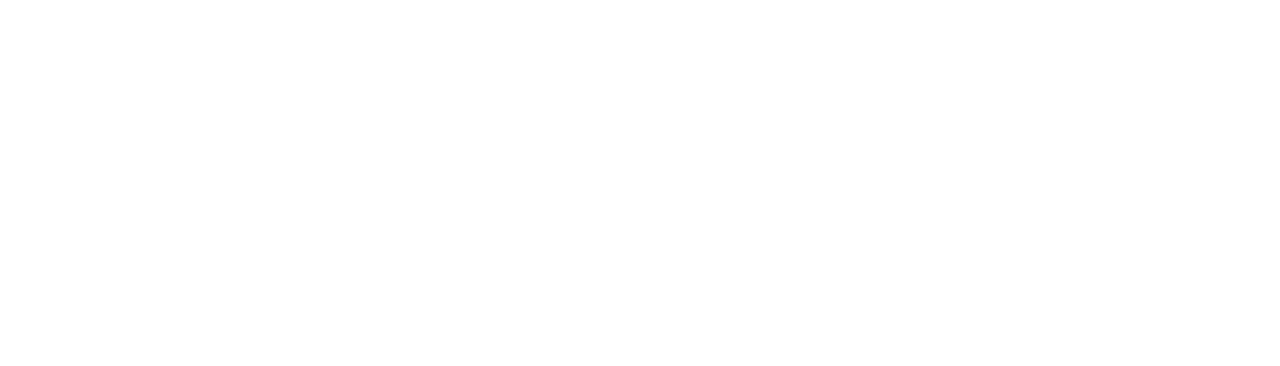
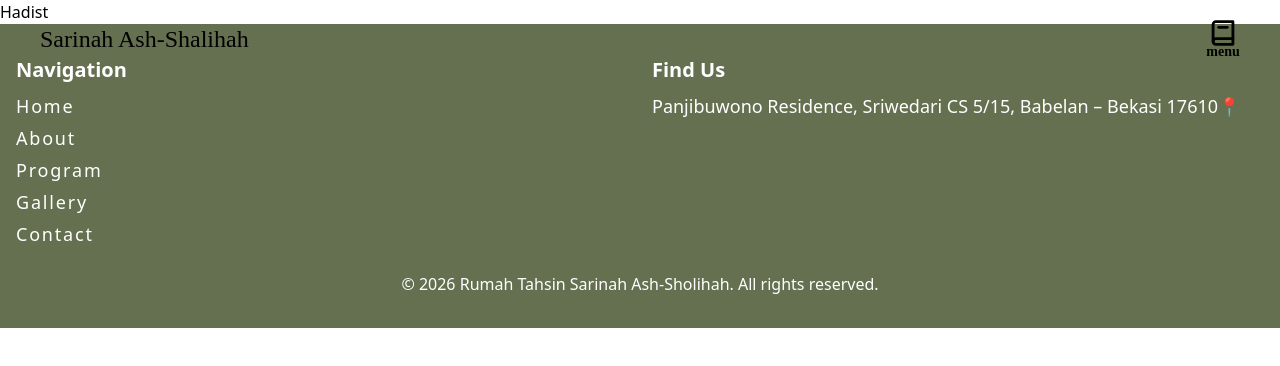
Before and after one commit to Imamsb6409/rumah-tahsin-sarinah-ash-shalihah, a React (Vite) app: page /hadist in a window 1280 px wide. Before the commit this address had no page. Shown: the top 366 px of the page. Built offline with nearby package versions, Linux system fonts and the light colour scheme; a web font is replaced by a local one.

Commit message:
yeah gtu lah

```diff
--- /dev/null
+++ b/src/layout/Hadist.jsx
@@ -0,0 +1,7 @@
+export default function Hadist() {
+  return (
+    <div className="hadist">
+      <h1>Hadist</h1>
+    </div>
+  );
+}
--- a/src/main.jsx
+++ b/src/main.jsx
@@ -1,20 +1,22 @@
-  import { StrictMode } from 'react'
-  import { createRoot } from 'react-dom/client'
+import { StrictMode } from "react";
+import { createRoot } from "react-dom/client";
 
-  import {Route, Routes,BrowserRouter} from 'react-router';
+import { Route, Routes, BrowserRouter } from "react-router";
 
-  import './index.css'
-  import App from './App.jsx'
-  import Main from './layout/Main.jsx';
+import "./index.css";
+import App from "./App.jsx";
+import Main from "./layout/Main.jsx";
+import Hadist from "./layout/Hadist.jsx";
 
-  createRoot(document.getElementById('root')).render(
+createRoot(document.getElementById("root")).render(
   <StrictMode>
     <BrowserRouter>
       <Routes>
-          <Route path='/' element={<App />} >
-          <Route path='/' element={<Main />} />
+        <Route path="/" element={<App />}>
+          <Route path="/" element={<Main />} />
+          <Route path="/hadist" element={<Hadist />} />
         </Route>
       </Routes>
     </BrowserRouter>
   </StrictMode>,
-  )
+);
```
Also changed, not shown: 1 other file (tests, documents, lock files or other folders). Lines whose indentation alone changed are shown as unchanged.
